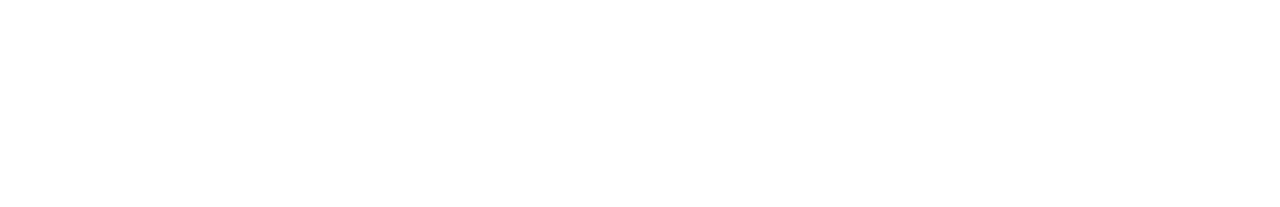
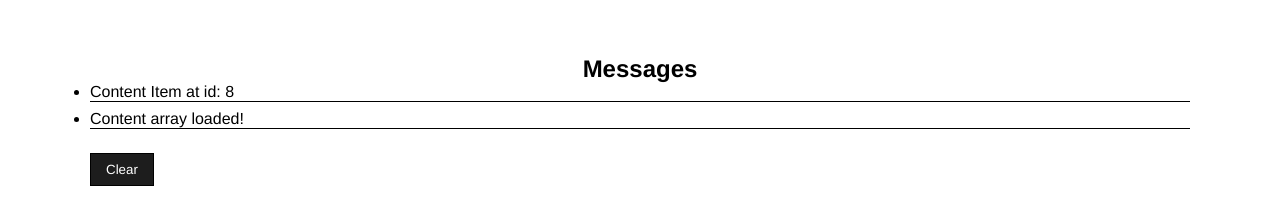
Before and after one commit to mdarora/M_Mohit_WEB601Assignments_SuperBikes, an Angular app in the folder M_Mohit_SuperBikes/: page / in a window 1280 px wide. Shown: the part 3148-3355 px from the top of the page. Before the commit the page ends 3191 px from the top, so only its background shows below. Built offline with nearby package versions, Linux system fonts and the light colour scheme.

Commit message:
Added messages

```diff
--- a/M_Mohit_SuperBikes/src/app/app.component.html
+++ b/M_Mohit_SuperBikes/src/app/app.component.html
@@ -4,3 +4,5 @@
 </section>
 
 <app-content-list></app-content-list>
+
+<app-message></app-message>
--- a/M_Mohit_SuperBikes/src/app/message/message.component.html
+++ b/M_Mohit_SuperBikes/src/app/message/message.component.html
@@ -1,11 +1,15 @@
-<section class="messages" *ngIf="MessageService.messages.length">
-    <h2>Messages</h2>
-    <div class="clrBtn">
-        <button (click)="MessageService.clear()">Clear</button>
+<section class="messages-sec" *ngIf="MessageService.messages.length">
+    <div class="messages">
+        <h2>Messages</h2>
+
+        <ul>
+            <li *ngFor="let message of MessageService.messages">
+                {{message}}
+            </li>
+        </ul>
+
+        <div class="clrBtn">
+            <button (click)="MessageService.clear()">Clear</button>
+        </div>
     </div>
-    <ul>
-        <li *ngFor="let message of MessageService.messages">
-            {{message}}
-        </li>
-    </ul>
 </section>
--- a/M_Mohit_SuperBikes/src/app/message/message.component.scss
+++ b/M_Mohit_SuperBikes/src/app/message/message.component.scss
@@ -0,0 +1,32 @@
+.messages{
+    max-width: 1100px;
+    margin: 12px auto;
+
+    h2{
+        text-align: center;
+    }
+
+    ul li{
+        margin-bottom: 8px;
+        border-bottom: 1px solid black;
+    }
+
+    .clrBtn{
+        margin: 24px 0px;
+
+        button{
+            color: #fff;
+            cursor: pointer;
+            padding: 8px 15px;
+            border: 1px solid black;
+            background-color: #1d1d1d;
+            transition: all .3s;
+
+            &:hover{
+                color: #000;
+                background-color: #fff;
+            }
+        }
+    }
+
+}
--- a/M_Mohit_SuperBikes/src/app/services/super-bike.service.ts
+++ b/M_Mohit_SuperBikes/src/app/services/super-bike.service.ts
@@ -2,21 +2,24 @@
 import { Observable, of } from 'rxjs';
 import { Content } from '../helper-files/content-interface';
 import { contents } from '../helper-files/ContentDb';
+import { MessageService } from './message.service';
 
 @Injectable({
   providedIn: 'root'
 })
 export class SuperBikeService {
 
-  constructor() { }
+  constructor(private MessageService: MessageService) { }
 
   getBikes(): Observable<Content[]>{
     const bikes = contents;
+    this.MessageService.add("Content array loaded!");
     return of(bikes);
   }
 
   getBikeById(id: number): Observable<any>{
     const bike = contents.find(content => content.id === id);
+    this.MessageService.add(`Content Item at id: ${id}`);
     return of(bike);
   }
 }
```
